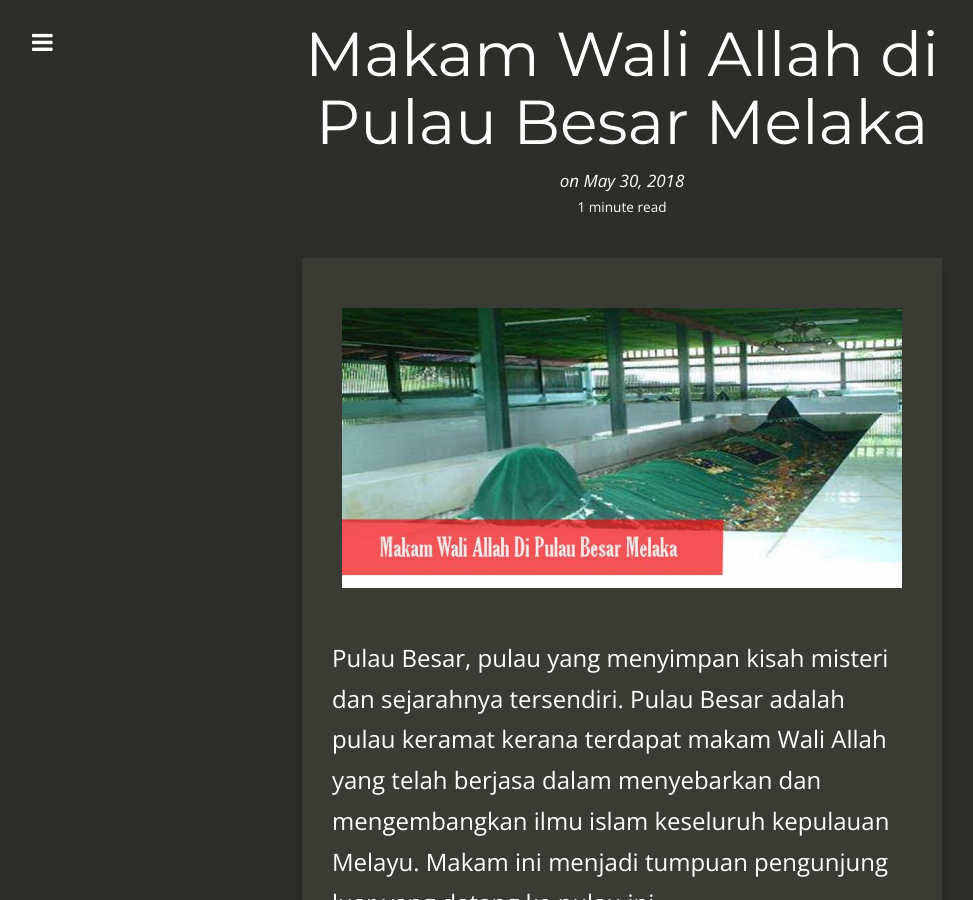
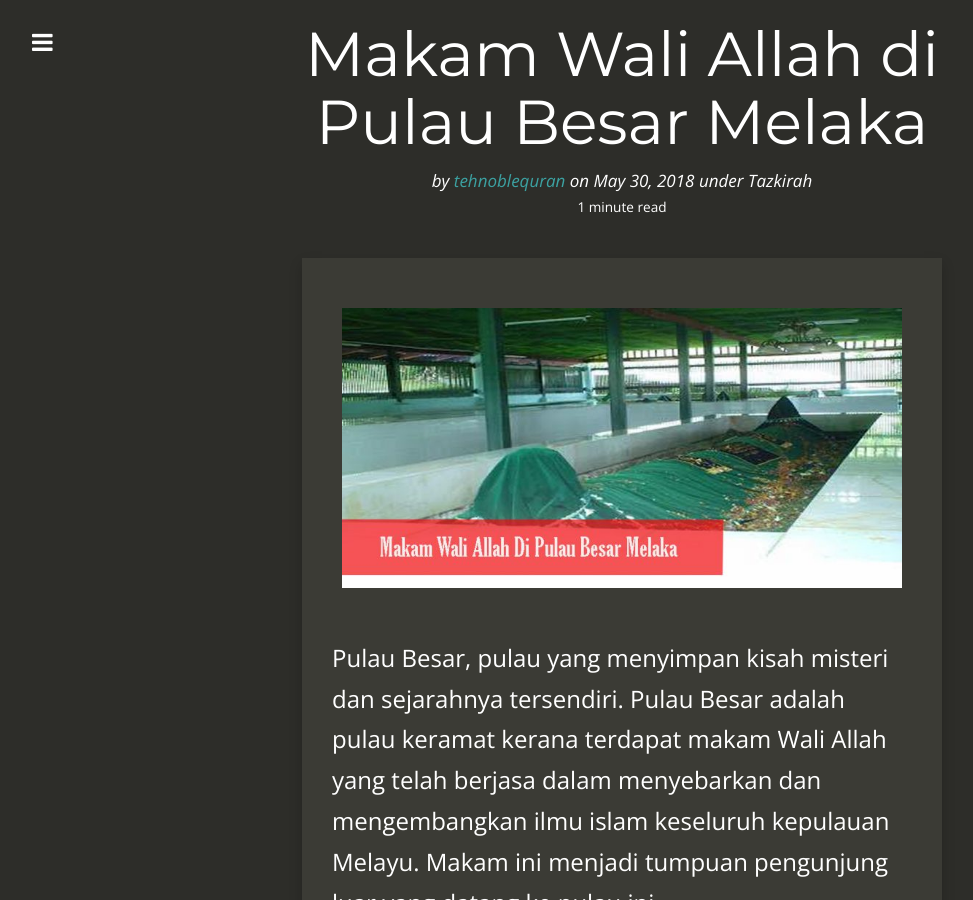
Before and after one commit to kedamaian/swsyafiq, a Jekyll site: the page built from _posts/2018-05-22-makam-wali-allah-di-pulau-besar-melaka.md, in a window 1280 px wide and 900 px high. Shown: the whole window, without its empty margins (18-991 px from the left). Built offline with Jekyll 4.4.1, drawn with Linux system fonts in a browser that asks for light colours; nearby versions of some CDN libraries; our own code applies the rules of GitHub Pages for plain Markdown files; comment, search, counter and statistics services are not loaded.

Commit message:
Update 2018-05-22-makam-wali-allah-di-pulau-besar-melaka.md

```diff
--- a/_posts/2018-05-22-makam-wali-allah-di-pulau-besar-melaka.md
+++ b/_posts/2018-05-22-makam-wali-allah-di-pulau-besar-melaka.md
@@ -1,16 +1,23 @@
 ---
+layout: post
 title: Makam Wali Allah di Pulau Besar Melaka
-date: 2018-05-30 02:35:17 +0000
-undefined: ''
+date: '2018-05-30 02:35:17 +0000'
+published: true
+categories:
+  - Tazkirah
+author: tehnoblequran
 ---
-![](/uploads/2018/03/30/WALI-768x384.jpg)
+![1.jpg]({{site.baseurl}}/images/1.jpg)
+
 
 Pulau Besar, pulau yang menyimpan kisah misteri dan sejarahnya tersendiri. Pulau Besar adalah pulau keramat kerana terdapat makam Wali Allah yang telah berjasa dalam menyebarkan dan mengembangkan ilmu islam keseluruh kepulauan Melayu. Makam ini menjadi tumpuan pengunjung luar yang datang ke pulau ini.
 
-![](/uploads/2018/03/30/wali_1.jpg)
+![2.jpg]({{site.baseurl}}/images/2.jpg)
+
 
 Sultan Al-Ariffin Syeikh Ismail ibn Saiyid Abdul Qadir ibn Saiyid Abdul Jabbar (r.a), adalah keturunan ke-18 Rasullullah S.A.W. Beliau dilahirkan pada 17 Rabiulawal tahun 867H bersamaan 1463M dibaghdad. Bapanya bernama As-Saiyid As-Syeikh Abdul Qadir serta ibunya bernama Sayyidah Fatimah. Moyang beliau Sultan Al-Awliya’ Syeikh Abdul Qadir Al-Jilani, seorang Wali Allah yang sangat mashyur di seluruh dunia. Beliau juga dikenali sebagai Wali Lanang di Kepulauan Melayu.
 
-![](/uploads/2018/03/30/wali_2.jpg)
+![3.jpg]({{site.baseurl}}/images/3.jpg)
+
 
 Sultan Al-Ariffin mempunyai ilmu yang tinggi dalam islam. Menurut riwayat, sewaktu beliau ke Madinah menziarahi Makam Nabi, beliau telah mendengar satu suara yang menyuruh beliau mengembangkan ajaran Islam ke Kepulauan Jawa. Beliau telah mengembara dan akhirnya tiba di Pulau Besar bersama-sama dengan 16 orang sahabat antaranya guru beliau Syeikh Yusuf As-Siddiq serta saudaranya Saiyid Ibrahim (r.a). Syeikh Yusuf As-Sidiq merupakan seorang Syeikh Sufi yang tinggi ilmunya serta menghafal beribu-ribu hadis Nabi Muhammad s.a.w. Tidak dapat dipastikan tahun kelahiran namun beliau antara ulama yang turut serta di dalam rombongan Sultan Al-Ariffin Syeikh Ismail r.a menyebarkan agama Islam di Kepulauan Melayu pada tahun 1495. Merupakan guru kepada Sultan Al-Ariffin Syeikh Ismail r.a. Di Pulau Besar ilmunya telah berkembang luas dan beliau mempunyai pengikut yang sangat ramai di seluruh Kepulauan Melayu termasuk India, Samudera Pasai, Champa dan Kelantan. Antara murid beliau yang sangat masyhur ialah Raden Maulana Makhdum Ibrahim (Sunan Bonang) serta Raden Paku (Sunan Giri). Sultan Al-Ariffin telah meninggal dunia pada 17 Rabiulawal tahun 925H ketika berusia 58 tahun dan dikebumikan di Pulau Besar. Selain dari beliau, di situ juga termakam antara 41 hingga 43 orang pengikut-pengikut beliau yang lain. Makam sultan Al-Ariffin menjadi tumpuan utama pengunjung di Pulau Besar bagi menghargai jasa dan sumbangan beliau dalam mengembangkan islam di seluruh kepulauan Melayu.
```
